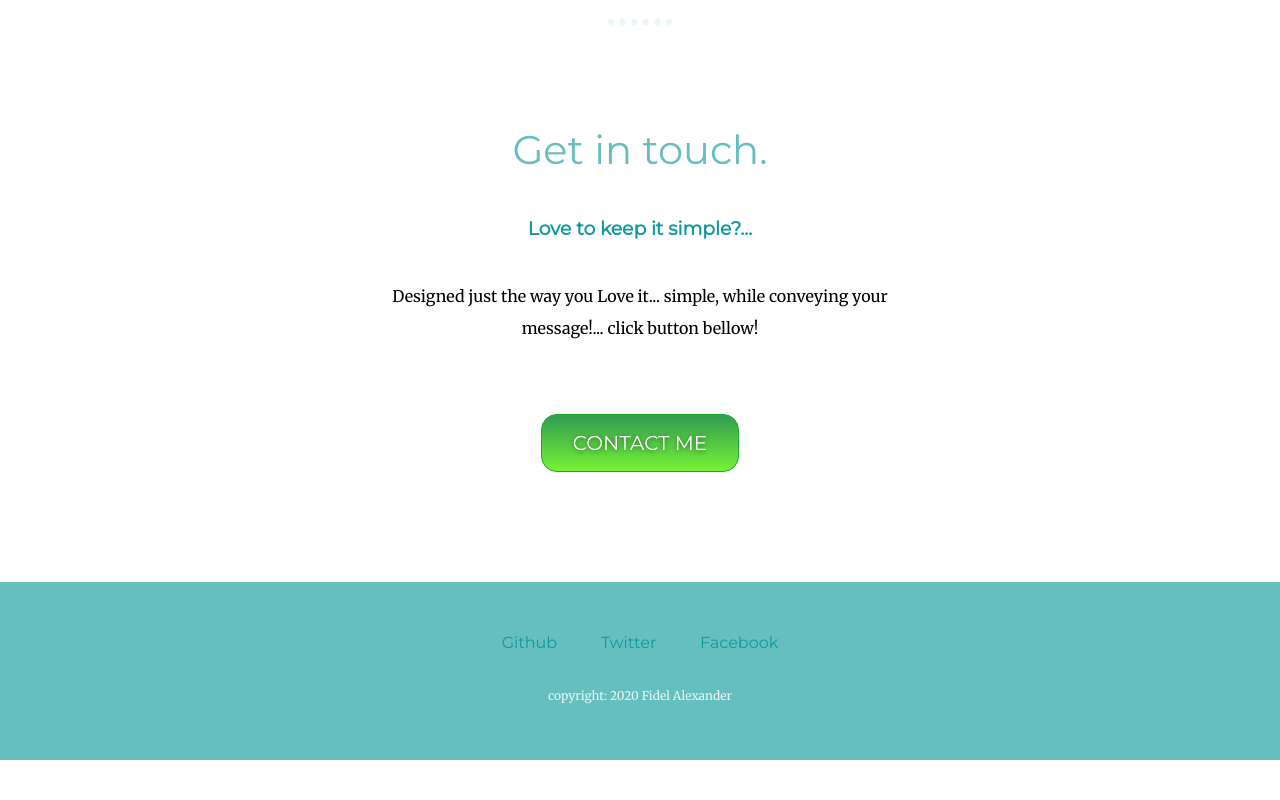
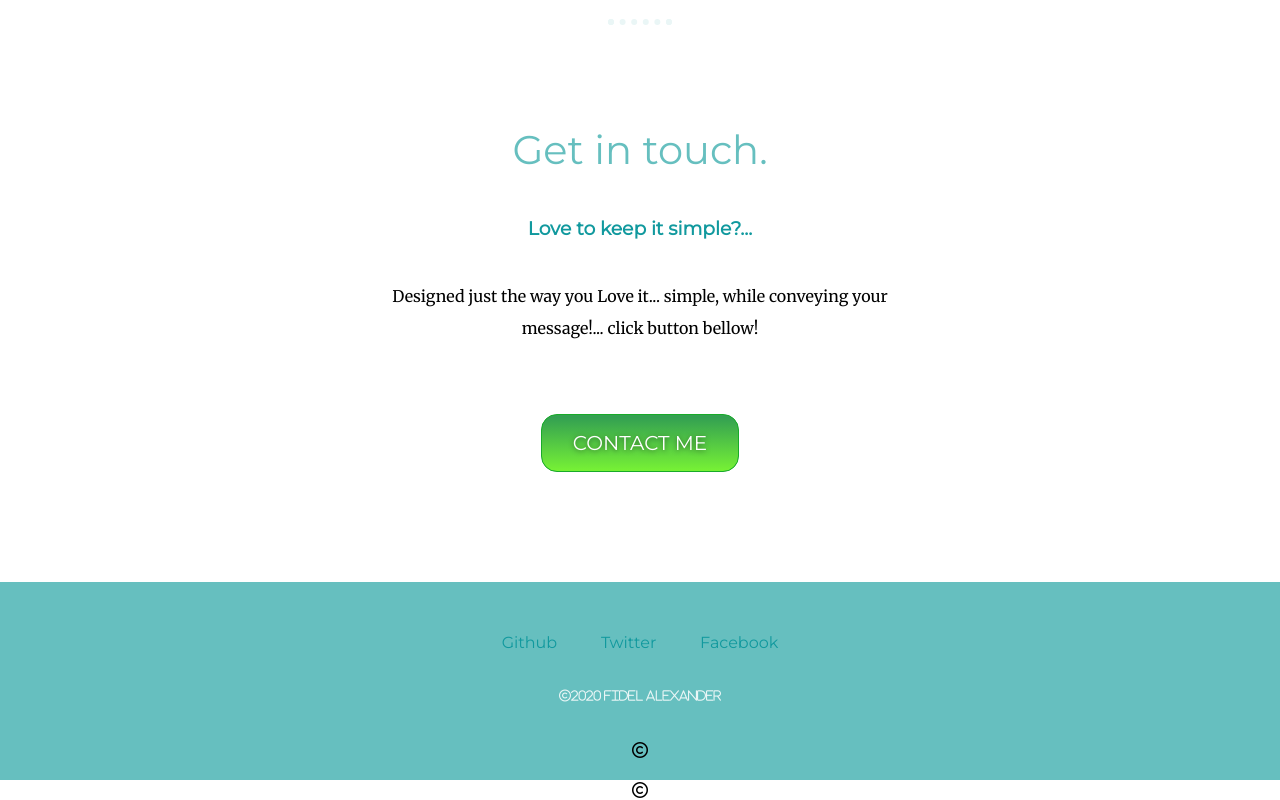
Before and after one commit to alexflexxy/fidelAlex, a plain HTML site: page index.html in a window 1280 px wide. Shown: the part 2076-2876 px from the top of the page. Before the commit the page ends 2836 px from the top, so only its background shows below. Drawn offline with Linux system fonts and the light colour scheme.

Commit message:
Update index.html

```diff
--- a/index.html
+++ b/index.html
@@ -6,6 +6,7 @@
 	<link rel="stylesheet" type="text/css" href="css/style.css">
 	<link rel="icon" href="icon.ico">
 	<link href="https://fonts.googleapis.com/css?family=Merriweather|Montserrat|Sacramento&display=swap" rel="stylesheet">
+	<script src="https://kit.fontawesome.com/3e72d906c5.js" crossorigin="anonymous"></script>
 </head>
 <body>
 
@@ -58,7 +59,7 @@
 		<a href="https://github.com/alexflexxy" target="_blank">Github</a>
 		<a href="https://twitter.com/alexanderflexxy" target="_blank">Twitter</a>
 		<a href="https://Facebook.com/Fidel alex" target="_blank">Facebook</a>
-		<p class="copyright">copyright: 2020 Fidel Alexander</p>
+		<p class="copyright"><i class="far fa-copyright">2020 Fidel Alexander</p>
 	</div>
 </body>
 </html>
```
